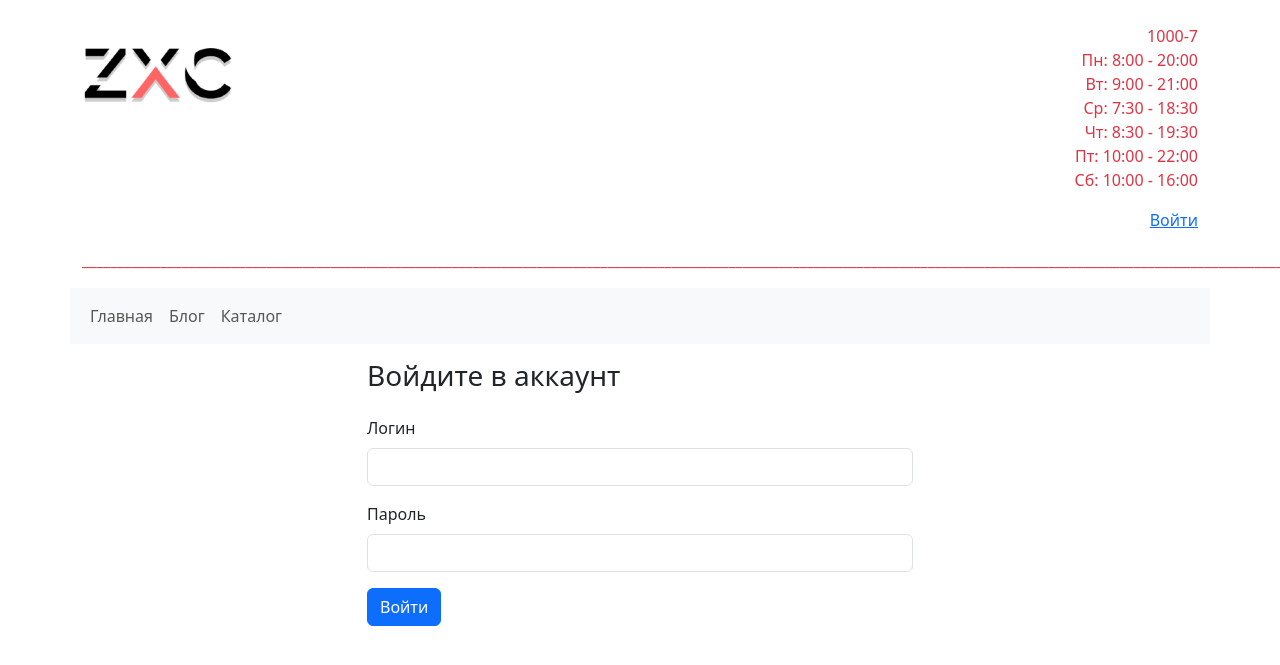
After one commit to red1kt3/zxc-store, a Django app: page /user/login/ in a window 1280 px wide; the page is wider, and only the part inside the window is pictured. The commit adds this page. Shown: the top 665 px of that part. Run offline with Django 4.2, Linux system fonts and the light colour scheme; parts of the project's set-up code (start-up, migrations or seed data) failed here and were passed over.

Commit message:
meta tags

```diff
--- a/apps/catalog/models.py
+++ b/apps/catalog/models.py
@@ -146,9 +146,9 @@ class Product(MetaTagMixin):
         return reverse('product', kwargs={'pk': self.id})
 
     def main_category(self):
-        category = self.categories.filter(categories__productcategory__is_main=True)
+        category = self.categories.filter(productcategory__is_main=True).first()
         if category:
-            return True
+            return category
         return self.categories.first()
 
 
--- /dev/null
+++ b/apps/user/forms.py
@@ -0,0 +1,6 @@
+from django import forms
+
+
+class LoginForm(forms.Form):
+    username = forms.CharField()
+    password = forms.CharField(widget=forms.PasswordInput)
--- /dev/null
+++ b/apps/user/urls.py
@@ -0,0 +1,8 @@
+from django.urls import path
+from apps.user import views
+
+
+urlpatterns = [
+    path('login/', views.user_login, name='login'),
+    path('logout/', views.user_logout, name='logout')
+]
--- a/apps/user/views.py
+++ b/apps/user/views.py
@@ -1,3 +1,29 @@
-from django.shortcuts import render
+from django.shortcuts import render, redirect
+from django.contrib.auth import authenticate, login, logout
+from apps.user.forms import LoginForm
+from django.http import HttpResponseRedirect
+from django.urls import reverse
 
-# Create your views here.
+def user_login(request):
+    error = None
+    next_page = request.GET.get('next', reverse('home'))
+    if request.method == 'POST':
+        form = LoginForm(request.POST)
+        if form.is_valid():
+            cleaned_data = form.cleaned_data
+            user = authenticate(username=cleaned_data['username'], password=cleaned_data['password'])
+            if user:
+                if user.is_active:
+                    login(request, user)
+                    return HttpResponseRedirect(next_page)
+                else:
+                    error = 'Ваша учетная запись деактивирована'
+            else:
+                error = 'Неправильный логин или пароль'
+    else:
+        form = LoginForm()
+    return render(request, 'user/login.html', {'form': form, 'error': error})
+
+def user_logout(request):
+    logout(request)
+    return redirect('home')
--- a/config/urls.py
+++ b/config/urls.py
@@ -26,6 +26,7 @@ urlpatterns = [
     path('admin/', admin.site.urls),
     path('blog/', include('apps.blog.urls')),
     path('catalog/', include('apps.catalog.urls')),
+    path('user/', include('apps.user.urls')),
 
 
 ] + static(settings.MEDIA_URL, document_root=settings.MEDIA_ROOT)
--- a/templates/base.html
+++ b/templates/base.html
@@ -46,6 +46,12 @@
                     Сб: 10:00 - 16:00<br>
 
                 </p>
+                {% if request.user.is_authenticated %}
+                    <p class="text-end">Привет, {{ request.user.username }}</p>
+                    <p class="text-end"><a href="{% url 'logout' %}" class="text-danger">Выйти</a></p>
+                {% else %}
+                    <p class="text-end"><a href="{% url 'login' %}?next={{ request.path }}">Войти</a></p>
+                {% endif %}
             </div>
             <div class="col">
                 <p class="text-danger text-center text-info">
--- /dev/null
+++ b/templates/user/login.html
@@ -0,0 +1,29 @@
+{% extends "base.html" %}
+{% block meta_tags %}
+    {% include '_meta_tags.html' with meta_title='Логин' %}
+{% endblock %}
+{% block content %}
+    <div class="row">
+        <div class="col-sm-12 col-md-3"></div>
+        <div class="col-sm-12 col-md-6">
+            <h3 class="my-header">Войдите в аккаунт</h3>
+            {% if error %}
+                <div class="alert alert-danger" role="alert">
+                    {{ error }}
+                </div>
+            {% endif %}
+            <form method="post">
+                {% csrf_token %}
+                <div class="mb-3">
+                    <label for="username" class="form-label">Логин</label>
+                    <input type="text" class="form-control" id="username" name="username">
+                </div>
+                <div class="mb-3">
+                    <label for="password" class="form-label">Пароль</label>
+                    <input type="password" class="form-control" id="password" name="password">
+                </div>
+                <button type="submit" class="btn btn-primary">Войти</button>
+            </form>
+        </div>
+    </div>
+{% endblock %}
```
